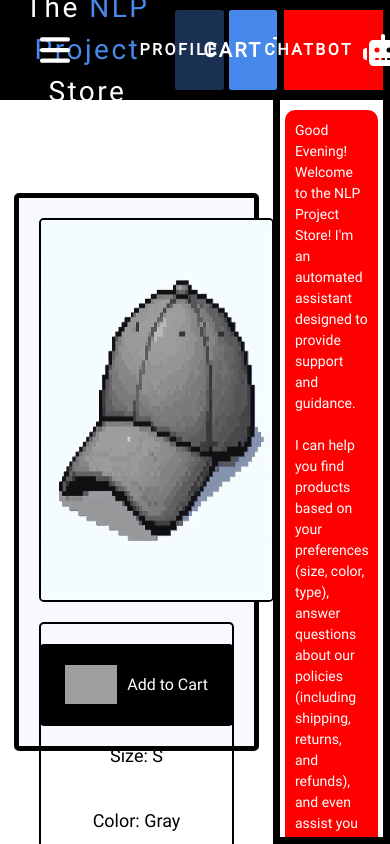
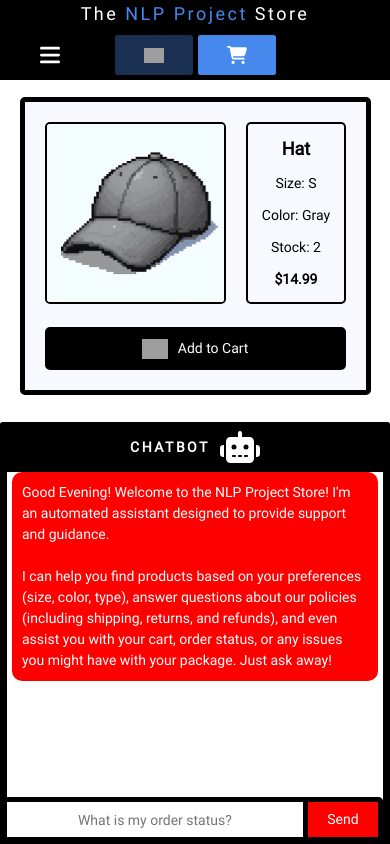
Before and after one commit to ctbay1/flask_chatbot_project, a Flask app: a page that uses templates/base.html in a window 390 px wide. Run offline with Flask 3, Linux system fonts and the light colour scheme; parts of the project's set-up code (start-up, migrations or seed data) failed here and were passed over; grey boxes are pictures that could not be loaded.

Commit message:
add responsive design

```diff
--- a/app.py
+++ b/app.py
@@ -9,13 +9,14 @@ import pandas as pd
 from werkzeug.security import check_password_hash
 import pickle
 import numpy as np
+import os
 
 products_df   = pd.read_csv('inventory.csv')
 product_types = list(products_df['name'].unique())
 products      = products_df.to_dict('records')
 
 app = Flask(__name__)
-app.config["SECRET_KEY"] = "mysecret"
+app.config["SECRET_KEY"] = os.getenv("SECRET_KEY")
 app.config['SESSION_TYPE'] = 'filesystem'
 
 @app.before_request
--- a/static/css/base_style.css
+++ b/static/css/base_style.css
@@ -62,7 +62,7 @@ nav li{
 }
 
 #site-name{
-    width: 40%;
+    width: 30%;
     text-align:center;
     font-size: 2.8rem;
 }
@@ -83,7 +83,7 @@ nav li{
 
 .nav_profile_buttons{
     margin: 0;
-    width: 12.5%;
+    width: 15%;
     height: 80%;
     border-radius: 0.25rem;
     color: white;
@@ -318,3 +318,105 @@ li{
     font-size: 2rem;
 }
 /************************/
+
+@media only screen and (max-width: 768px){
+
+    p{
+        font-size: 1.4rem;
+    }
+
+    h2{
+        font-size: 1.8rem;
+    }
+
+    nav{
+        height: 5rem;
+        top: 3rem;
+    }
+
+    nav ul{
+        justify-content: center;
+    };
+
+    #chatbot_icon{
+        width: 3rem;
+    }
+
+    #profile{
+        width: 20%;
+    }
+
+    #cart{
+        width: 20%;
+    }
+
+    #chatbot_button{
+        width: 100%;
+        position: fixed;
+        top: 50%;
+        height: 5rem;
+        background-color: black;
+        border: black solid 0.75rem;
+    }
+
+    #chatbot_button img{
+        margin-left: 1rem;
+    }
+
+    .nav_profile_buttons img{
+        width: 2rem;
+        margin: 0;
+    }
+
+    .nav_profile_buttons{
+        width: 20%;
+    }
+
+    main{
+        top: 8rem;
+        height: calc(100% - 8rem);
+    }
+
+    .section_container{
+        width: 100%;
+        height: calc(50% - 5rem);
+        position: relative;
+    }
+
+    #chatbot_container{
+        width: 100%;
+        height: 50%;
+        float: none;
+        position: relative;
+        top: 5rem;
+    }
+
+    #categories_section{
+        width: 50%;
+    }
+
+    #categories_section h2{
+        font-size: 1.8rem;
+    }
+
+    #categories_section li{
+        font-size: 1.6rem;
+    }
+
+    .nav_profile_buttons a p{
+        display: none;
+    }
+
+    #site-name{
+        height: 3rem;
+        width: 100%;
+        font-size: 1.8rem;
+        position: fixed;
+        top: 0;
+        background-color: black;
+    }
+
+    #categories_icon{
+        width: 2rem;
+    }
+}
--- a/static/css/index_style.css
+++ b/static/css/index_style.css
@@ -26,3 +26,9 @@ html{
     max-width: 100%;
     height: auto;
 }
+
+@media only screen and (max-width: 768px){
+    .product_item {
+        width: 12rem;
+    }
+}
--- a/static/css/product_page_style.css
+++ b/static/css/product_page_style.css
@@ -56,3 +56,21 @@ html{
 .product_description p{
     font-size: 1.8rem;
 }
+
+@media only screen and (max-width: 768px){
+
+    .product_container{
+        height: 90%;
+    }
+
+    .product_description h1{
+        font-size: 1.8rem;
+    }
+    .product_description p{
+        font-size: 1.4rem;
+    }
+
+    .product_detail{
+        height: 90%;
+    }
+}
--- a/templates/base.html
+++ b/templates/base.html
@@ -69,7 +69,7 @@
                 <form method="POST" id="chat_form">
                     {{ template_form.hidden_tag() }}
                     <p id="message_input_label">{{ template_form.message.label }}</p>
-                    {{ template_form.message(placeholder=placeholder, class="message_form_buttons") }}
+                    {{ template_form.message(placeholder=placeholder_message, class="message_form_buttons") }}
                     <p>{{ template_form.send(class="message_form_buttons") }}</p>
                 </form>
             </section>
```
Also changed, not shown: static/css/cart_page_style.css (+21 -0 lines), static/css/login_page_style.css (+7 -1 lines), static/css/profile_page_style.css (+19 -0 lines), bayes_model.py (line endings or trailing spaces).
